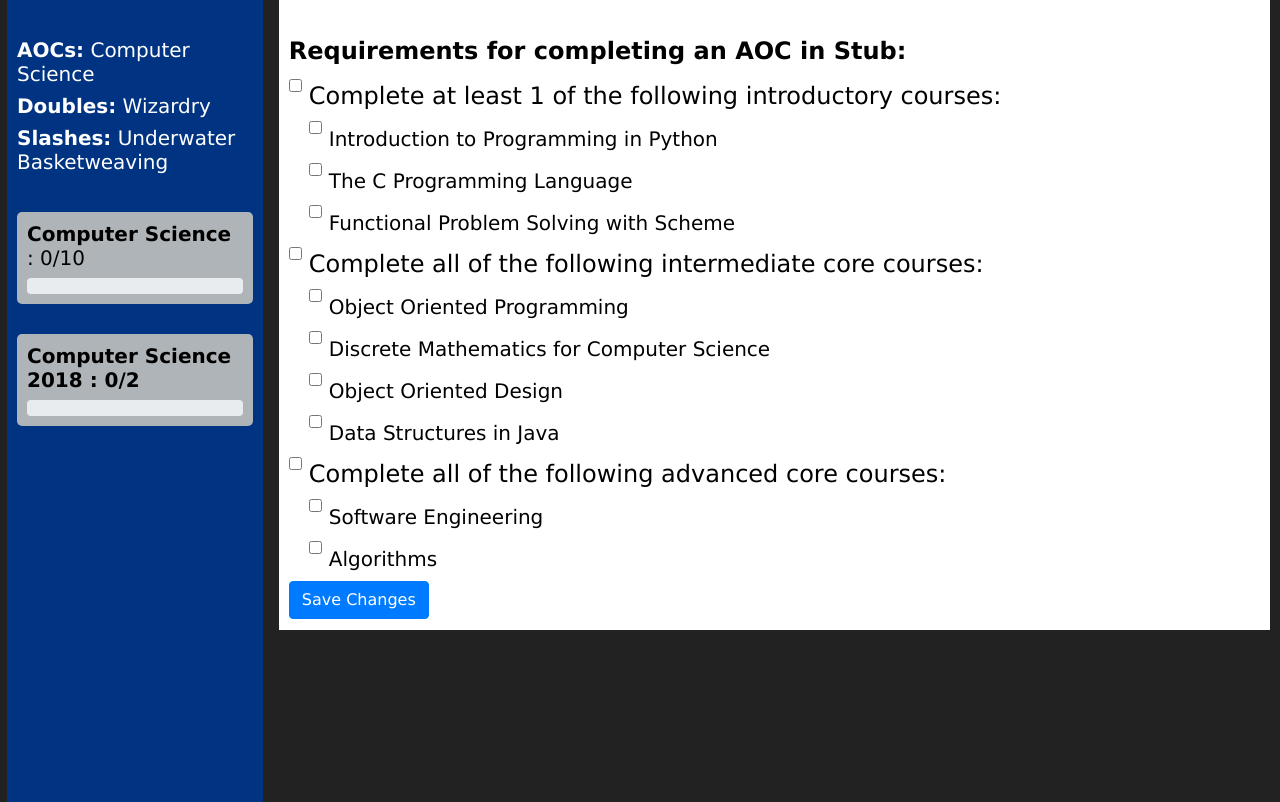
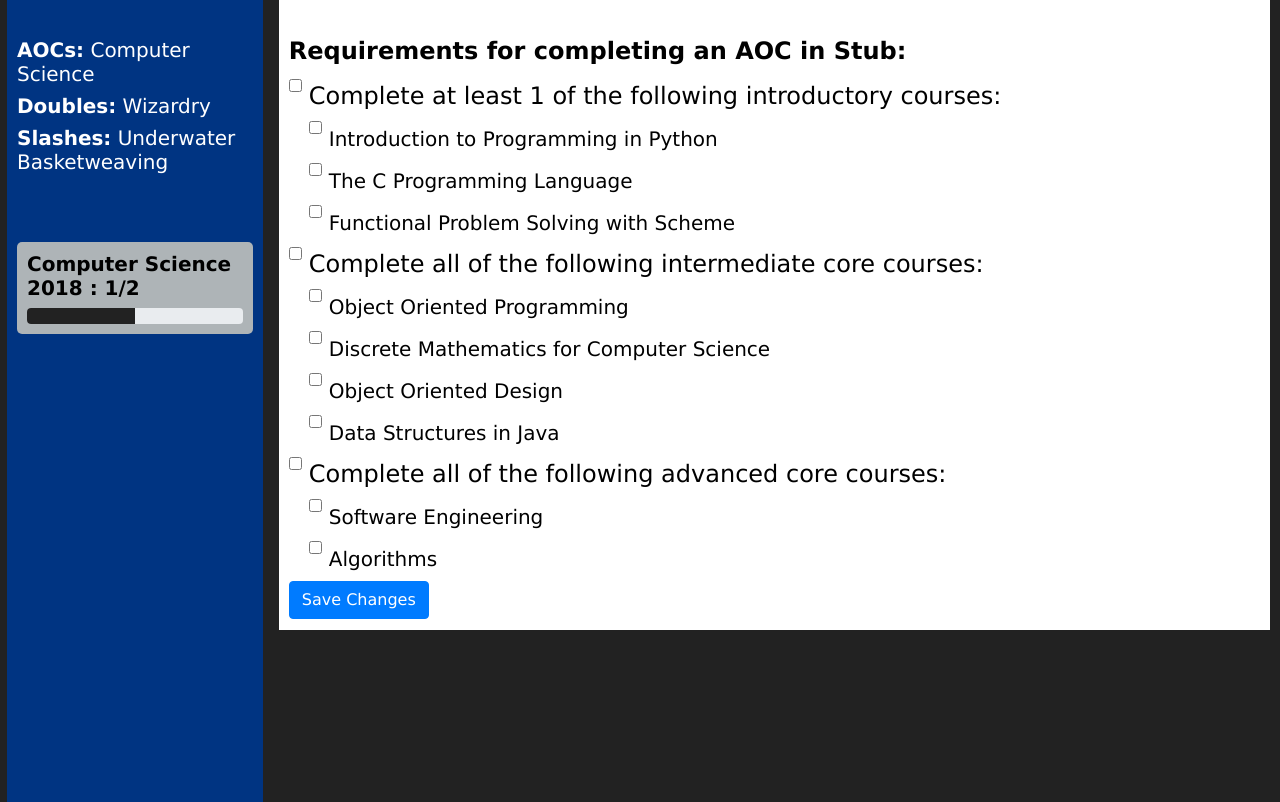
Before and after one commit to hayleemillar/gradGyde, a Flask app: template gradGyde/templates/dash_stud.html in a window 1280 px wide. Shown: the part 116-918 px from the top of the page. Run offline with Flask 2, Linux system fonts and the light colour scheme; the template is opened without the code that fills it, so the values that code supplies are empty; some libraries are stand-ins or nearby versions.

Commit message:
fixed most bugs as of right now for sidebar

```diff
--- a/gradGyde/static/dash_stud.js
+++ b/gradGyde/static/dash_stud.js
@@ -5,7 +5,7 @@ aocs = {
       "Req1" : {
         "Name" :  "CS Introductory Course",
         "Amount" : 1,
-        "Fullfilled" : true,
+        "Fulfilled" : true,
         "Classes" : {
           "Class1" : {
             "Name" : "Intro to Programming in Python",
@@ -20,7 +20,7 @@ aocs = {
       "Req2" : {
         "Name" :  "Math",
         "Amount" : 2,
-        "Fullfilled" : false,
+        "Fulfilled" : false,
         "Classes" : {
           "Class1" : {
             "Name" : "Calculus 1",
@@ -69,15 +69,17 @@ function addProgressBars(aois, elementID) {
     // number of requirements
     reqCount = Object.keys(reqs).length;
     // initialize count of requirements fufilled to 0
-    numFufilled = 0;
+    numFulfilled = 0;
 
     // for each requirement in requirements
     for (req in reqs) {
       // if the user has fufilled the requirement, increment numFufilled
-      if (req["Fufilled"] == true) {
-        numFufilled++;
+      if (reqs[req]["Fulfilled"] == true) {
+        numFulfilled++;
       }
     }
+
+    console.log(numFulfilled);
 
     // PROGRESS BAR
     element.appendChild(document.createElement("br"));
@@ -89,7 +91,7 @@ function addProgressBars(aois, elementID) {
     title = document.createElement("h5");
     titleText = document.createElement("b");
     text = document.createTextNode(course + " : " +
-      numFufilled.toString() + "/" + reqCount.toString());
+      numFulfilled.toString() + "/" + reqCount.toString());
     titleText.appendChild(text);
     title.appendChild(titleText);
 
@@ -104,10 +106,8 @@ function addProgressBars(aois, elementID) {
     partialProgress = document.createElement("div");
     partialProgress.className = "progress-bar";
     partialProgress.setAttribute("role", "progressbar");
-    partialProgress.setAttribute("style", "width: 0%;background-color:#222222;");
-    partialProgress.setAttribute("aria-valuenow", numFufilled.toString());
-    partialProgress.setAttribute("aria-valuemin", "0");
-    partialProgress.setAttribute("aria-valuemax", reqCount.toString());
+    partialProgress.setAttribute("style", "width: " + ((numFulfilled/reqCount)
+      * 100).toString() + "%;background-color:#222222;");
 
     // append partial filled progress bar to empty progress bar
     emptyProgress.appendChild(partialProgress);
--- a/gradGyde/templates/dash_stud.html
+++ b/gradGyde/templates/dash_stud.html
@@ -64,13 +64,7 @@
     <br/>
 
     <div id="progress-bars">
-      <!-- STUB PROGRESS BARS -->
-      <div class="grad-progress">
-        <h5><b>Computer Science</b> : 0/10</h5>
-        <div class="progress">
-          <div class="progress-bar" role="progressbar" style="width: 0%;background-color:#222222" aria-valuenow="0" aria-valuemin="0" aria-valuemax="10"></div>
-        </div>
-      </div>
+      <!-- progress bars dynamically done by js -->
     </div>
 
     <br />
```
